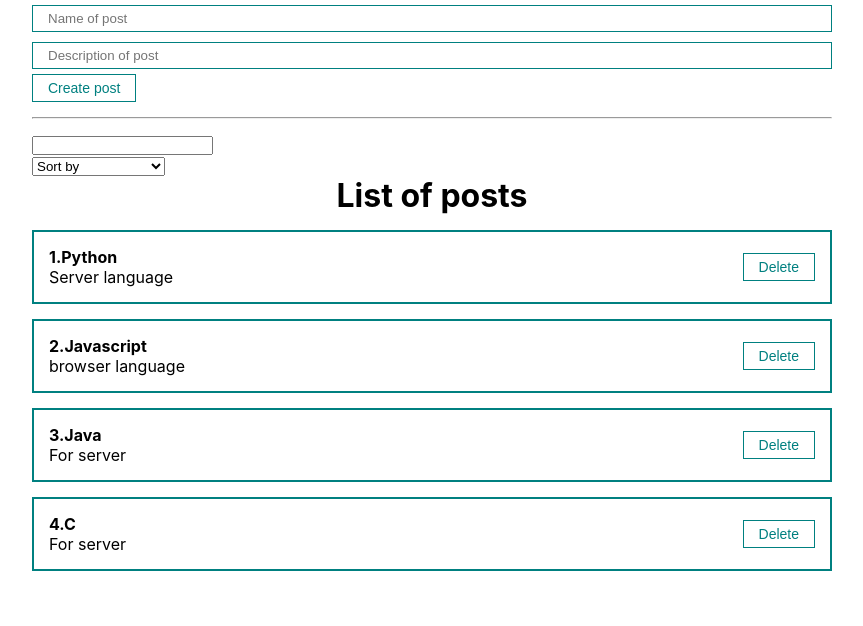
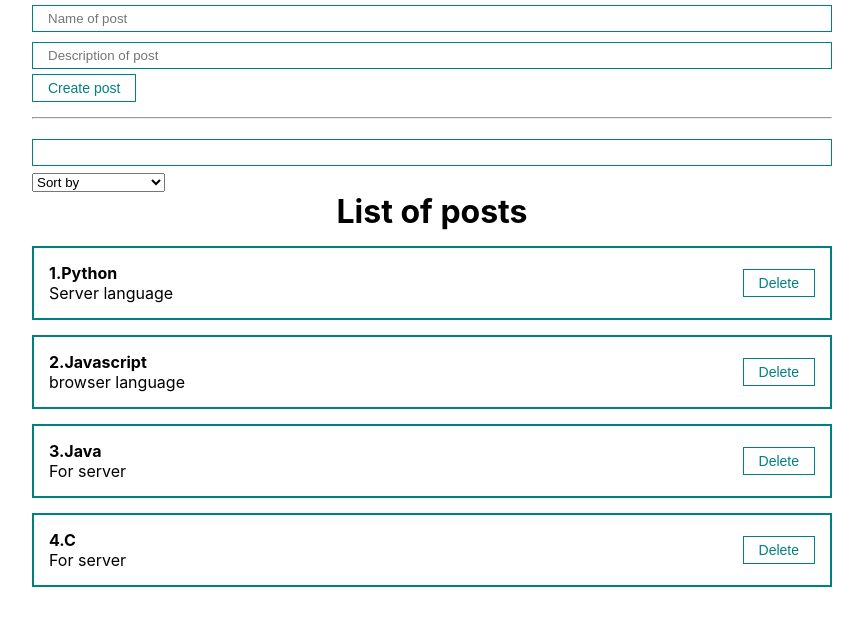
Before and after one commit to ksy336/app-react, a React (Create React App) app: page / in a window 1280 px wide. Shown: the top 626 px of the page, without its empty margins (208-1071 px from the left). Built offline with nearby package versions, Linux system fonts and the light colour scheme.

Commit message:
git commit -m "feat: add PostFilter.jsx"

```diff
--- a/src/App.js
+++ b/src/App.js
@@ -9,6 +9,7 @@ import Button from "./UI/button/Button";
 import Input from "./UI/input/Input";
 import PostForm from "./components/PostForm";
 import Select from "./UI/select/Select";
+import PostFilter from "./components/PostFilter";
 
 function App() {
    const [posts, setPosts] = useState([
@@ -17,16 +18,19 @@ function App() {
        {id: 3, title: "Java", body:"For server"},
        {id: 4, title: "C", body:"For server"},
    ]);
-   const [sortPosts, setSortPosts] = useState("");
-   const [searchQuery, setSearchQuery] = useState("");
+   const [filter, setFilter] = useState({sort: "", query: "" })
 
    const searchPosts = useMemo(() => {
        console.log("Worked function selectedPost")
-       if(sortPosts) {
-           return [...posts].sort((a, b) => a[sortPosts].localeCompare(b[sortPosts]));
+       if(filter.sort) {
+           return [...posts].sort((a, b) => a[filter.sort].localeCompare(b[filter.sort]));
        }
        return posts;
-   }, [sortPosts, posts]);
+   }, [filter.sort, posts]);
+
+   const sortAndSearchedPosts = useMemo(() => {
+       return searchPosts.filter((post) => post.title.toLowerCase().includes(filter.query.toLowerCase()))
+   }, [filter.query, searchPosts]);
 
    const createNewPost = (newPost) => {
        setPosts([...posts, newPost]);
@@ -34,29 +38,17 @@ function App() {
    const removePost = (post) => {
        setPosts(posts.filter(p => p.id !== post.id))
    }
-   const sortPost = (sort) => {
-       setSortPosts(sort);
-   }
+
   return (
     <div className="App">
         <PostForm create={createNewPost} />
         <hr style={{margin: "15px 0", color: "teal"}}/>
-        <input
-            type="text"
-            value={searchQuery}
-            onChange={event => setSearchQuery(event.target.value)}
+        <PostFilter
+            filter={filter}
+            setFilter={setFilter}
         />
-        <Select
-            value={sortPosts}
-            onChange={sortPost}
-            defaultOptions="Sort by"
-            options={[
-                {value: "title", name: "Sort by name"},
-                {value: "body", name: "Sort by description"}
-            ]}
-        />
-        {posts.length !== 0
-            ? <PostsList remove={removePost} posts={searchPosts}/>
+        {sortAndSearchedPosts.length !== 0
+            ? <PostsList remove={removePost} posts={sortAndSearchedPosts}/>
             : <h1>Posts not found</h1>
         }
     </div>
--- /dev/null
+++ b/src/components/PostFilter.jsx
@@ -0,0 +1,26 @@
+import React from 'react';
+import Input from "../UI/input/Input";
+import Select from "../UI/select/Select";
+
+const PostFilter = ({filter, setFilter}) => {
+    return (
+        <div>
+            <Input
+                type="text"
+                value={filter.query}
+                onChange={event => setFilter({...filter, query: event.target.value})}
+            />
+            <Select
+                value={filter.sort}
+                onChange={searchPosts => setFilter({...filter, sort: searchPosts})}
+                defaultOptions="Sort by"
+                options={[
+                    {value: "title", name: "Sort by name"},
+                    {value: "body", name: "Sort by description"}
+                ]}
+            />
+        </div>
+    );
+};
+
+export default PostFilter;
```
